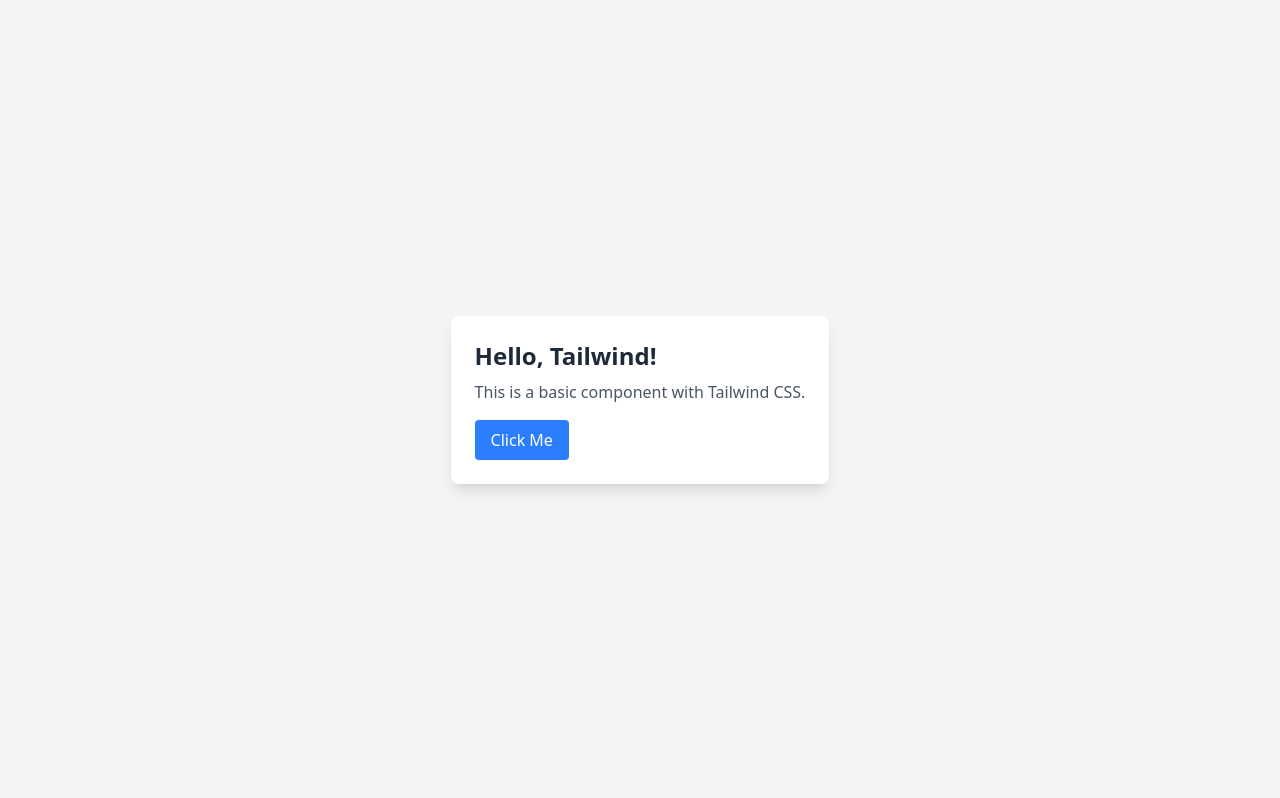
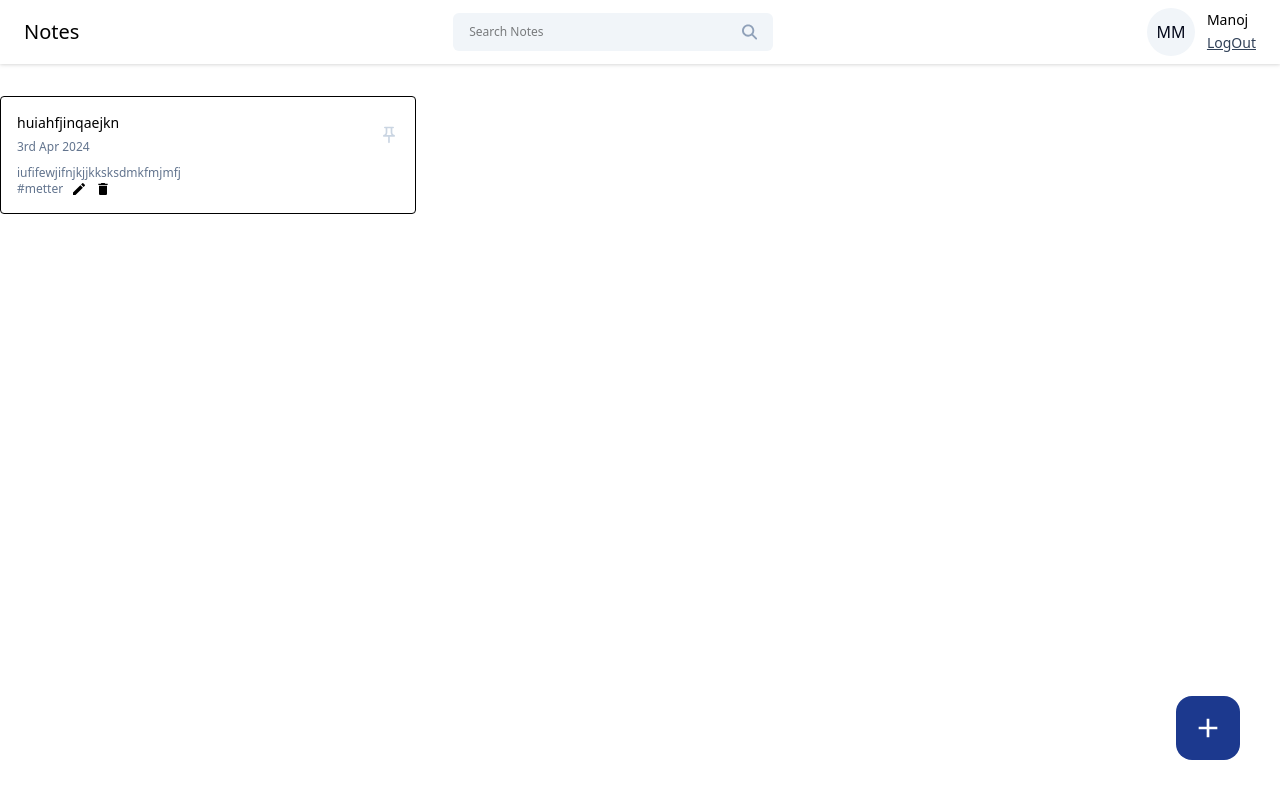
Before and after one commit to ManojM-656565/Notes_App, a React (Vite) app in the folder frontend/: page /dashboard in a window 1280 px wide. Built offline with nearby package versions, Linux system fonts and the light colour scheme.

Commit message:
frontend worked

```diff
--- a/frontend/package.json
+++ b/frontend/package.json
@@ -14,6 +14,7 @@
     "react": "^19.0.0",
     "react-dom": "^19.0.0",
     "react-icons": "^5.5.0",
+    "react-modal": "^3.16.3",
     "react-router-dom": "^7.2.0",
     "tailwindcss": "^4.0.7"
   },
--- /dev/null
+++ b/frontend/src/components/Cards/NoteCard.jsx
@@ -0,0 +1,53 @@
+
+import {MdOutlinePushPin} from "react-icons/md"
+import {MdCreate,MdDelete} from "react-icons/md"
+const NoteCard = ({
+
+    title,
+    date,
+    content,
+    tags,
+    isPinned,
+    onEdit,
+    onDelete,
+    onPinNote,
+}
+) => {
+  return (
+    <div className="border rounded p-4 bg-white hover:shadow-xl transition-all ease-in-out">
+        <div className="flex items-center justify-between">
+            <div>
+                <h6 className="text-sm font-medium">
+                    {title}
+                </h6>
+                <span className="text-xs text-slate-500">{date}</span>
+            </div>
+            <MdOutlinePushPin
+                className={`text-xl text-slate-300 cursor-pointer hover:text-primary ${isPinned ? 'text-blue-400' :'text-slate-300'}`}
+
+                onClick={onPinNote}
+            />
+        </div>
+        <p className="text-xs text-slate-500 mt-2">{content?.slice(0,60)}</p>
+
+        <div className="flex items-center gap-2">
+            <div className="text-xs text-slate-500">
+                {tags}
+            </div>
+            <div className="flex items-center gap-2">
+                <MdCreate
+                    className="icon-btn hover:text-green-600"
+                    onClick={onEdit}
+                />
+                <MdDelete
+                    className="icon-btn hover:text-green-600"
+                    onClick={onDelete}
+
+                />
+            </div>
+        </div>
+    </div>
+  )
+}
+
+export default NoteCard
--- /dev/null
+++ b/frontend/src/components/Cards/ProfileInfo.jsx
@@ -0,0 +1,21 @@
+import { getInitials } from "../../utils/helper"
+
+const ProfileInfo = ({onLogOut}) => {
+  return (
+    <div className="flex items-center gap-3">
+        <div className="w-12 h-12 flex items-center justify-center rounded-full text-slate-950 font-medium bg-slate-100">
+            {getInitials("Manoj Murugan")}
+        </div>
+        <div>
+            <p className="text-sm font-medium">Manoj</p>
+            <button className="text-sm text-slate-700 underline"
+            onClick={onLogOut}
+            >
+                LogOut
+            </button>
+        </div>
+    </div>
+  )
+}
+
+export default ProfileInfo
--- /dev/null
+++ b/frontend/src/components/Input/TagInput.jsx
@@ -0,0 +1,24 @@
+import { MdAdd } from "react-icons/md"
+
+const TagInput = ({tags,setTags}) => {
+  return (
+    <div>
+        <div>
+            <div className="flex items-center gap-4 mt-3">
+             <input
+                type="text"
+                placeholder="Add tags"
+                className="text-sm bg-transparent border px-3 py-2 rounded"
+             />
+             <button>
+                <MdAdd
+                    className=""
+                />
+             </button>
+            </div>
+        </div>
+    </div>
+  )
+}
+
+export default TagInput
--- a/frontend/src/components/NavBar/NavBar.jsx
+++ b/frontend/src/components/NavBar/NavBar.jsx
@@ -1,8 +1,35 @@
+import ProfileInfo from "../Cards/ProfileInfo";
+import {useNavigate} from "react-router-dom"
+import SearchBar from "../SearchBar/SearchBar";
+import { useState } from "react";
+export default function NavBar() {
 
-export default function NavBar() {
+  const [searchQuery,setSearchQuery]=useState("");
+  const navigate=useNavigate();
+  const onLogOut=() =>{
+    navigate("/login");
+
+  }
+
+  const handleSearch=()=>{
+
+  }
+  const onClearSearch=()=>{
+    setSearchQuery("");
+  }
   return (
     <div className="bg-white flex items-center justify-between px-6 py-2 drop-shadow">
     <h2 className="text-xl font-medium text-black py-2">Notes</h2>
+    <SearchBar
+      value={searchQuery}
+      onChange={({target})=>{
+        setSearchQuery(target.value);
+      }}
+      handleSearch={handleSearch}
+      onClearSearch={onClearSearch}
+    />
+    <ProfileInfo onLogOut={onLogOut} />
+
 
     </div>
   )
--- /dev/null
+++ b/frontend/src/components/SearchBar/SearchBar.jsx
@@ -0,0 +1,32 @@
+import {FaMagnifyingGlass} from "react-icons/fa6"
+import {IoMdClose } from "react-icons/io"
+const SearchBar = ({value,onChange,handleSearch,onClearSearch
+}) => {
+  return (
+    // <div>SearchBar</div>\
+    <div className="w-80 flex items-center px-4 bg-slate-100 rounded-md">
+    <input
+        type="text"
+        placeholder="Search Notes"
+        className="w-full text-xs bg-transparent py-[11px] outline-none"
+        value={value}
+        onChange={onChange}
+    />
+
+   {value &&
+
+    <IoMdClose
+        className="text-xl text-slate-500 cursor-pointer hover:text-black mr-3"
+        onClick={onClearSearch}
+    />
+   }
+    <FaMagnifyingGlass
+        className="text-slate-400 cursor-pointer hover:text-black"
+        onClick={handleSearch}
+    />
+
+    </div>
+  )
+}
+
+export default SearchBar
--- /dev/null
+++ b/frontend/src/pages/Home/AddEditNotes.jsx
@@ -0,0 +1,35 @@
+import TagInput from "../../components/Input/TagInput"
+
+const AddEditNotes = () => {
+  return (
+    // <div>AddEditNotes</div>
+    <div>
+<div className="flex flex-col gap-2">
+<label className="text-xs text-slate-400">TITLE</label>
+    <input
+        type="text"
+        className="text-2xl text-slate-950 outline-none"
+        placeholder="GO to gynm"
+    />
+</div>
+<div className="flex flex-col gap-2 mt-4">
+<label className="text-xs text-slate-400">CONTENT</label>
+    <textarea
+        type="text"
+        className="text-sm text-slate-950 outline-none bg-slate-50 p-2 rounded"
+        placeholder="Content"
+        rows={10}
+    />
+</div>
+<div className="mt-3">
+    <label className="text-xs text-slate-400">TAGS
+    </label>
+    <TagInput />
+</div>
+<button className="w-full text-sm bg-blue-500 text-white p-2 rounded my-1 hover:bg-blue-600 font-medium mt-5 p-3"
+onClick={()=>{}}>ADD</button>
+</div>
+  )
+}
+
+export default AddEditNotes
--- a/frontend/src/pages/Home/Home.jsx
+++ b/frontend/src/pages/Home/Home.jsx
@@ -1,14 +1,61 @@
+import { MdAdd } from "react-icons/md";
+import NoteCard from "../../components/Cards/NoteCard";
+import NavBar from "../../components/NavBar/NavBar";
+import AddEditNotes from "./AddEditNotes";
+import { useState } from "react";
+import Modal from "react-modal"
 
 export default function Home() {
+  const [openAddEditModal,setOpenAddEditModal]=useState({
+    isShown:false,
+    type:"add",
+    data:null,
+  })
   return (
-    <div className="flex items-center justify-center min-h-screen bg-gray-100">
-      <div className="p-6 bg-white shadow-lg rounded-lg">
-        <h1 className="text-2xl font-bold text-gray-800">Hello, Tailwind!</h1>
-        <p className="mt-2 text-gray-600">This is a basic component with Tailwind CSS.</p>
-        <button className="mt-4 px-4 py-2 bg-blue-500 text-white rounded hover:bg-blue-600">
-          Click Me
-        </button>
-      </div>
-    </div>
+ <>
+  <NavBar />
+
+  <div className="container mx-auto">
+  <div className="grid grid-cols-3 gap-4 mt-8">
+
+
+  <NoteCard
+    title="huiahfjinqaejkn"
+    date="3rd Apr 2024"
+    content="iufifewjifnjkjjkksksdmkfmjmfj"
+    tags="#metter"
+    isPinned={true}
+    onDelete={()=>{}}
+    onEdit={()=>{}}
+    onPinNote={()=>{}}
+
+  />
+
+  </div>
+  </div>
+  <button className="w-16 h-16 flex items-center justify-center rounded-2xl bg-blue-900 hover:bg-blue-600 absolute right-10 bottom-10" onClick={() =>{
+    setOpenAddEditModal({isShown:true,type:"add",data:null});
+  }}>
+  <MdAdd
+    className="text-[32px] text-white"
+  />
+
+  </button>
+
+  <Modal
+  isOpen={openAddEditModal.isShown}
+  onRequestClose={()=>{}}
+  style={{
+    overlay:{
+      backgroundColor:"rgba(0,0,0,0.5)",
+    }
+  }}
+  contentLabel=""
+  className="w-[40%] max-h-3/4 bg-white rounded-md mx-auto mt-14 p-5 overflow-scroll"
+  >
+
+  <AddEditNotes />
+  </Modal>
+ </>
   );
 }
--- a/frontend/src/pages/Login/Login.jsx
+++ b/frontend/src/pages/Login/Login.jsx
@@ -49,6 +49,7 @@
     setPassword(e.target.value);
 
   }}
+
  />
  {error && <p className="text-red-500 text-xs pb-1 ">{error}</p> }
   <button
--- a/frontend/src/pages/Signup/SignUp.jsx
+++ b/frontend/src/pages/Signup/SignUp.jsx
@@ -4,10 +4,6 @@
 import { Link } from "react-router-dom";
 import { validateEmail } from "../../utils/helper";
 
-const handleSignUp=async(e) =>{
-  e.preventDefault();
-
-}
 export default function SignUp() {
 
 
@@ -34,6 +30,8 @@
       return;
     }
     setError('');
+
+    //Sign Up API Call
   }
   return (
    <>
--- a/frontend/src/utils/helper.js
+++ b/frontend/src/utils/helper.js
@@ -2,3 +2,15 @@
     const regex=/^[^\s@]+@[^\s@]+\.[^\s@]+$/
     return regex.test(email);
 }
+
+export const getInitials=(name)=>{
+    if(!name) return "";
+
+    const words=name.split(" ");
+    let initials="";
+
+    for(let i=0;i<Math.min(words.length,2);i++){
+         initials+=words[i][0];
+    }
+    return initials.toUpperCase();
+};
--- /dev/null
+++ b/package.json
@@ -0,0 +1,6 @@
+{
+  "dependencies": {
+    "react": "^19.0.0",
+    "react-dom": "^19.0.0"
+  }
+}
```
Also changed, not shown: 2 other files (tests, documents, lock files or other folders).
